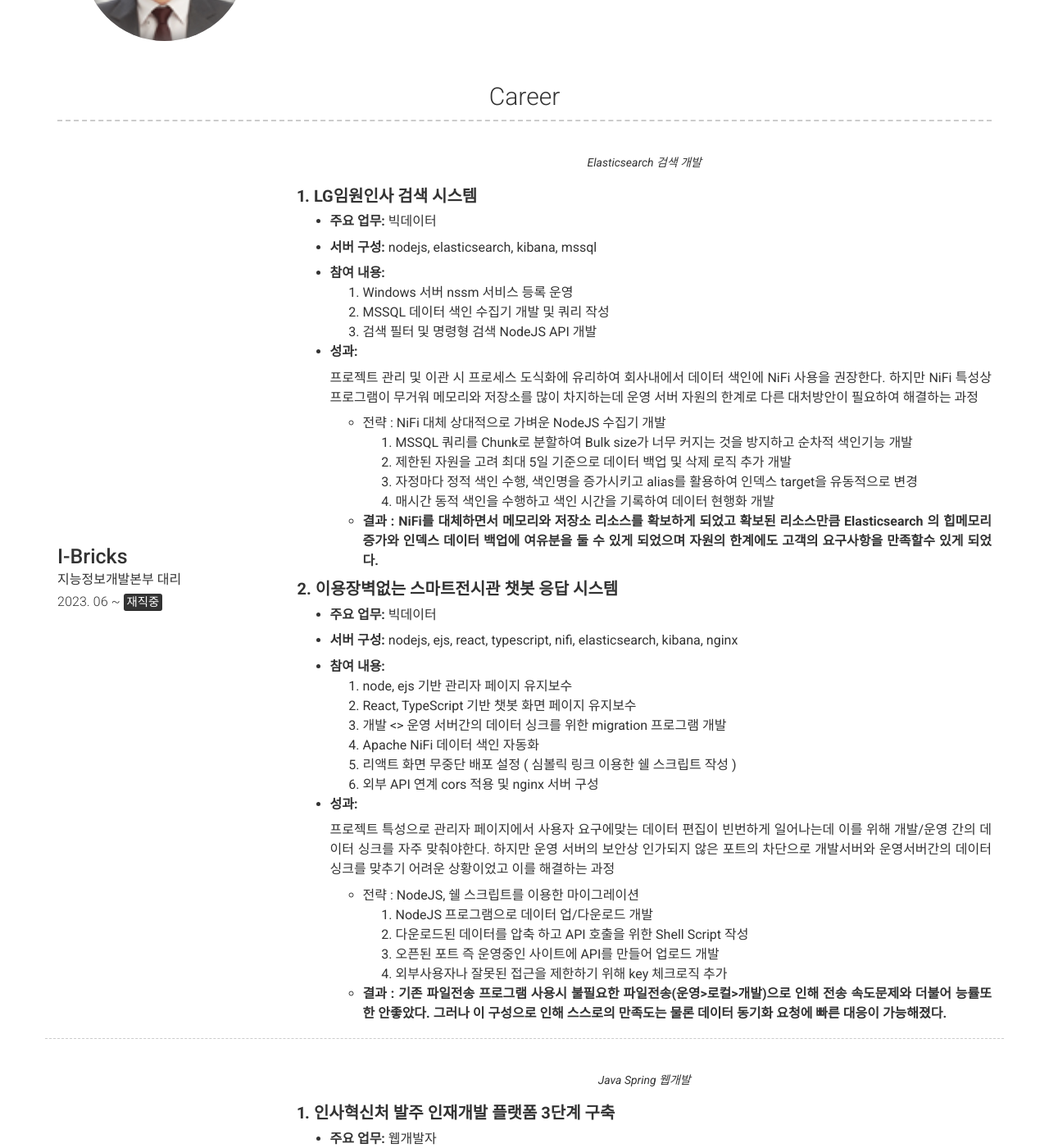
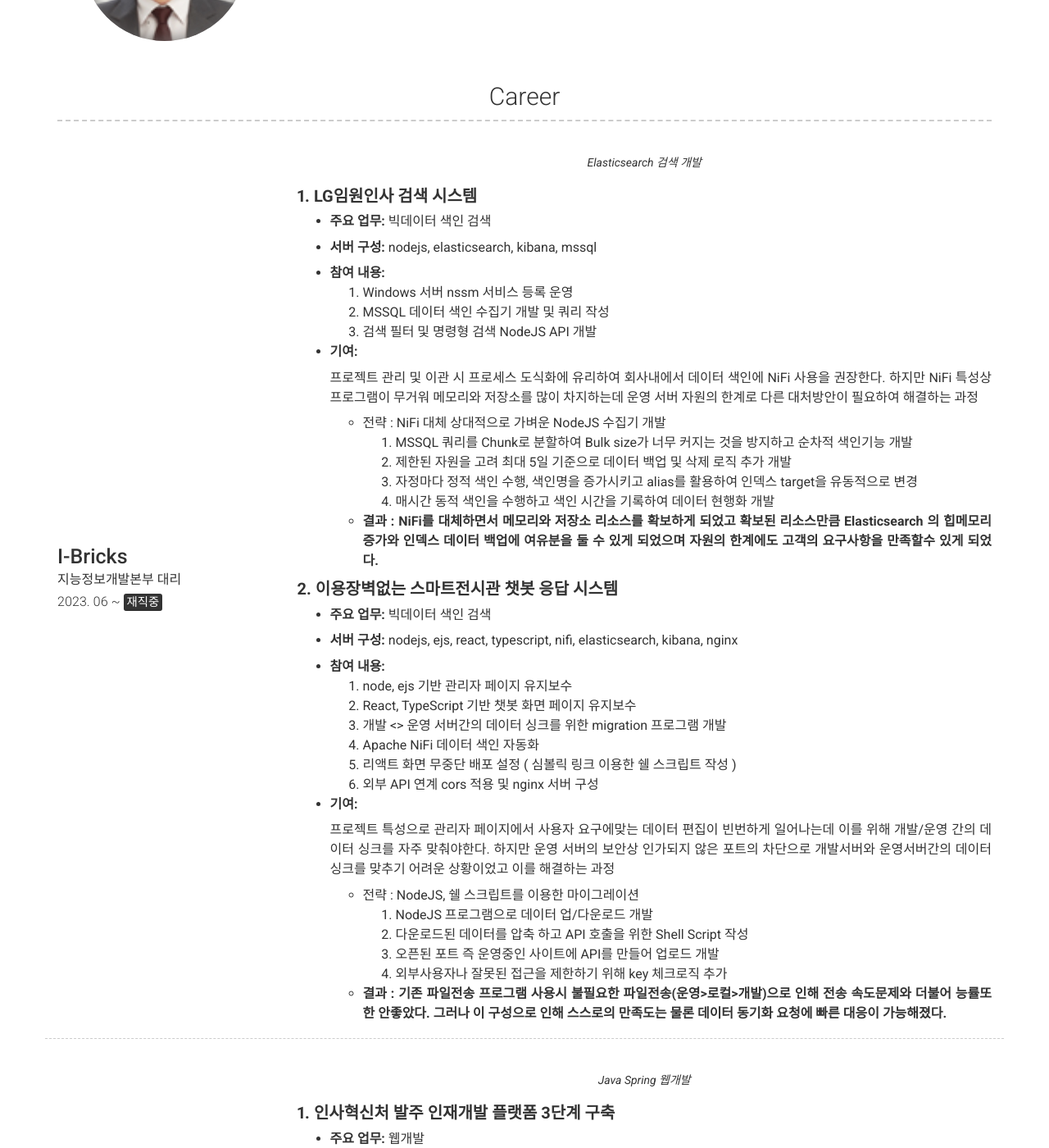
Before and after one commit to sihyeonleee/sihyeonleee.github.io, a Jekyll site: the page built from index.md, in a window 1280 px wide and 1400 px high, scrolled down 479 px. Shown: the whole window at 82% size. Built offline with Jekyll 4.4.1, drawn with Linux system fonts in a browser that asks for light colours; nearby versions of some CDN libraries; some of the changed text lies outside the part shown.

Commit message:
no message

```diff
--- a/_config.yml
+++ b/_config.yml
@@ -87,7 +87,7 @@ content:
           **1. LG임원인사 검색 시스템**
           ---
           - **주요 업무:**
-          빅데이터
+          빅데이터 색인 검색
 
           - **서버 구성:**
           nodejs, elasticsearch, kibana, mssql
@@ -97,7 +97,7 @@ content:
             2. MSSQL 데이터 색인 수집기 개발 및 쿼리 작성
             3. 검색 필터 및 명령형 검색 NodeJS API 개발
 
-          - **성과:**
+          - **기여:**
 
             프로젝트 관리 및 이관 시 프로세스 도식화에 유리하여 회사내에서 데이터 색인에 NiFi 사용을 권장한다.
             하지만 NiFi 특성상 프로그램이 무거워 메모리와 저장소를 많이 차지하는데 운영 서버 자원의 한계로 다른
@@ -114,7 +114,7 @@ content:
           **2. 이용장벽없는 스마트전시관 챗봇 응답 시스템**
           ---
           - **주요 업무:**
-          빅데이터
+          빅데이터 색인 검색
 
           - **서버 구성:**
           nodejs, ejs, react, typescript, nifi, elasticsearch, kibana, nginx
@@ -127,7 +127,7 @@ content:
             5. 리액트 화면 무중단 배포 설정 ( 심볼릭 링크 이용한 쉘 스크립트 작성 )
             6. 외부 API 연계 cors 적용 및 nginx 서버 구성
 
-          - **성과:**
+          - **기여:**
 
             프로젝트 특성으로 관리자 페이지에서 사용자 요구에맞는 데이터 편집이 빈번하게 일어나는데 이를
             위해 개발/운영 간의 데이터 싱크를 자주 맞춰야한다. 하지만 운영 서버의 보안상 인가되지 않은
@@ -152,7 +152,7 @@ content:
           **1. 인사혁신처 발주 인재개발 플랫폼 3단계 구축**
           ---
           - **주요 업무:**
-          웹개발자
+          웹개발
 
           - **서버 구성:**
           java, jsp, cubrid, git, jenkins, jboss
@@ -162,7 +162,7 @@ content:
             2. 정부처 서버 보안상 BIX5 의 버전별(클라이언트, 서버) 대시보드 구성
             3. POI 엑셀다운로드 (디자인 포함된 엑셀 시트 구성)
 
-          - **성과:**
+          - **기여:**
 
             프로젝트 배포 시 Jenkins를 통한 자동배포가 가능하지만 프로젝트 전체를 빌드후 배포하기떄문에
             속도가 다소 느리다. 긴급 수정으로 소스가 빨리 반영되어야 하는 상황을 개선하는 과정
@@ -178,7 +178,7 @@ content:
           **2. 인사혁신처 발주 인재개발 플랫폼 유지보수**
           ---
           - **주요 업무:**
-          웹개발자
+          웹개발
 
           - **서버 구성:**
           java, jsp, cubrid, git, jenkins, jboss
@@ -211,7 +211,7 @@ content:
           **1. EBS SW온라인 교육 플랫폼**
           ---
           - **주요 업무:**
-          웹개발자
+          웹개발
 
           - **서버 구성:**
           java, jsp, nodeJs, ejs, redis, mysql, svn, docker, jboss
@@ -224,7 +224,7 @@ content:
           **2. EBS SW온라인 클래스 - COVID19 대응 TF**
           ---
           - **주요 업무:**
-          웹개발자
+          웹개발
 
           - **서버 구성:**
           java, jsp, mysql, git, docker, jboss
@@ -234,7 +234,7 @@ content:
             2. 고객 불만 사항 QA 대응 (시스템 오류, 잘못된 학습 방법 등 원인 분석)
             3. Long Time Query 튜닝
 
-          - **성과:**
+          - **기여:**
 
             프로젝트 운영당시 전국의 초중고대상으로 수많은 request 가 발생하였고 EBS와 정부에서는 사용자 로그에 대한
             집계를 수시로 요청하였다. 수억건에 해당하는 로그를 뽑으며 집계하는동안 QA는 쌓이고 정작 업무를 못하는 상황이
@@ -250,7 +250,7 @@ content:
           **3. 거점국립대학 학점 교류 시스템(KERIS)**
           ---
           - **주요 업무:**
-          웹개발자
+          웹개발
 
           - **서버 구성:**
           java, jsp, svn, tomcat, mysql
@@ -263,7 +263,7 @@ content:
           **4. LMS 교육 플랫폼 Hydee**
           ---
           - **주요 업무:**
-          웹개발자
+          웹개발
 
           - **서버 구성:**
           nodeJs, redis, mysql, git, jenkins, kubernetes, msa, multitenant
@@ -274,7 +274,7 @@ content:
             3. SocketIO, Redis 활용 실시간 퀴즈풀이 개발
             4. 온라인 교육 수업에 대한 설계, 예약, 뷰어 개발
 
-          - **성과:**
+          - **기여:**
 
             multitenant 도입으로 tenant 별로 데이터베이스를 구성하고 각 tenant 는 조건에 부합하다면
             무한대로 증식 가능하다. 이떄 클러스터링 환경에서 각 어플리케이션이 모든 커넥션을 가지고있을경우
```
